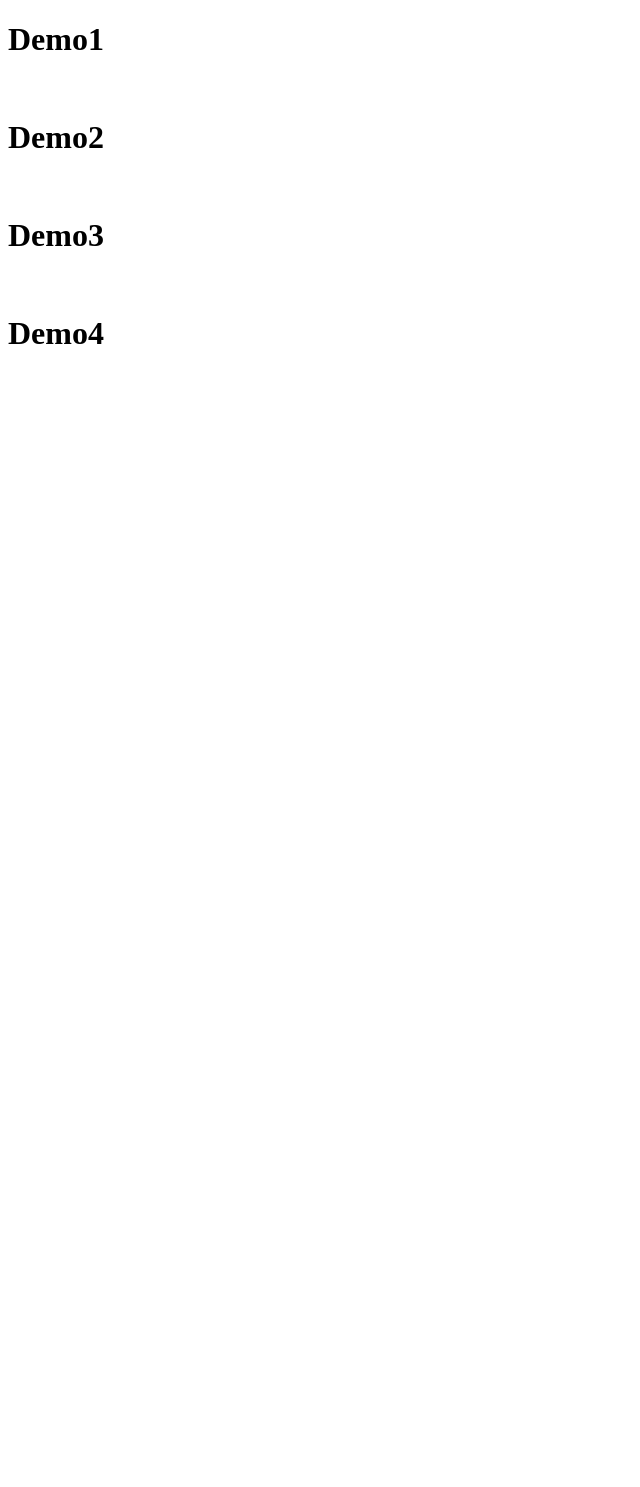
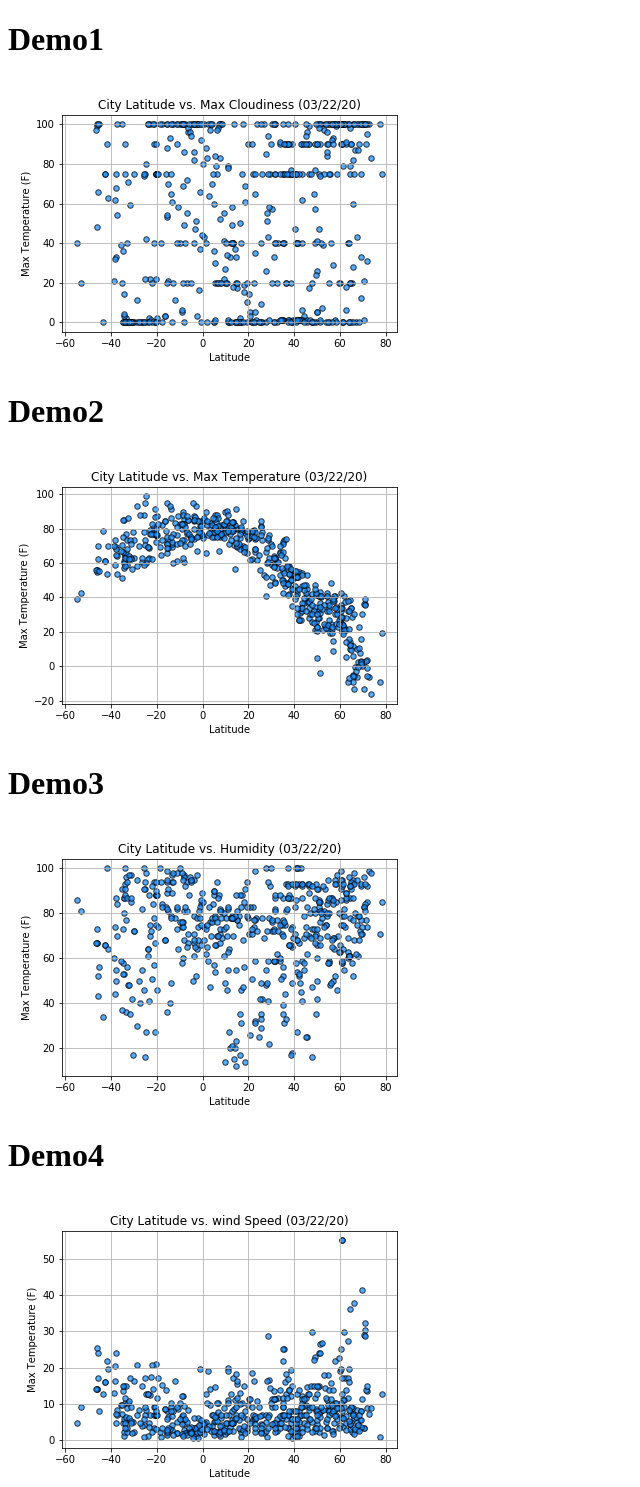
Before and after one commit to TMNData/TMNData.github.io, a plain HTML site: page demo.html in a window 1280 px wide. Shown: the whole page, without its empty margins (0-640 px from the left). Before the commit the page ends 800 px from the top, so only its background shows below. Drawn offline with Linux system fonts and the light colour scheme.

Commit message:
figure added

```diff
--- a/demo.html
+++ b/demo.html
@@ -9,18 +9,19 @@
     <h1>
         Demo1
     </h1>
-    <img scr="output_data/P1cloud.png"></img>
+       <img src="output/P1colud.png" alt="my1">
     <h1>
         Demo2
     </h1>
-    <img scr="output_data/P2maxtemp.png"></img>
+        <img src="output/P2maxtemp.png">
+
     <h1>
         Demo3
     </h1>
-    <img scr="output_data/P3humidity.png"></img>
+        <img src="output/P3humidity.png">
     <h1>
         Demo4
     </h1>
-    <img scr="output_data/P4wind.png"></img>
+    <img src="output/P4wind.png">
 </body>
 </html>
```
Also changed, not shown: output/P1colud.png (renamed from output_data/P1colud.png), output/P2maxtemp.png (renamed from output_data/P2maxtemp.png), output/P3humidity.png (renamed from output_data/P3humidity.png), output/P4wind.png (renamed from output_data/P4wind.png).
